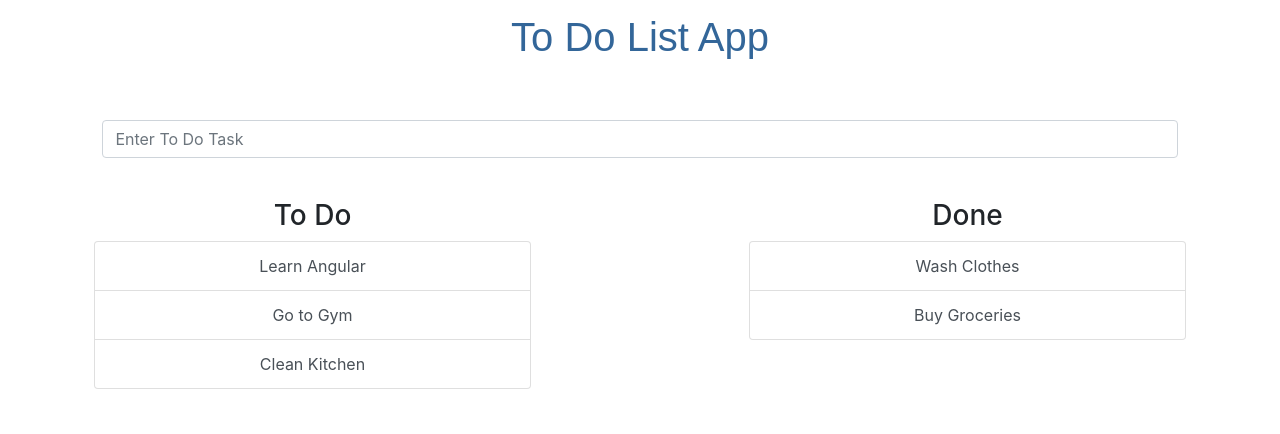
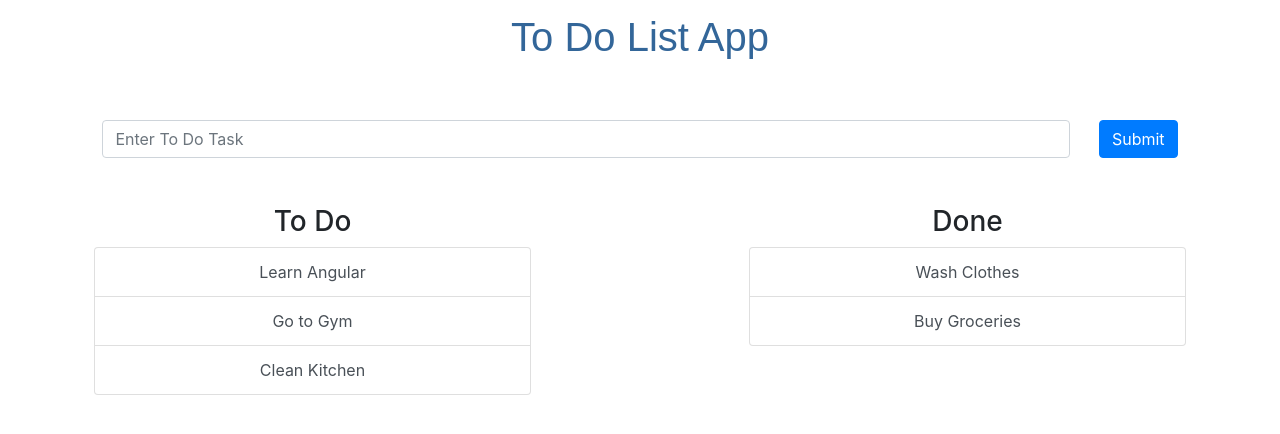
Before and after one commit to shashwat183/ToDoList-Angular, an Angular app: page / in a window 1280 px wide. Shown: the top 434 px of the page. Built offline with nearby package versions, Linux system fonts and the light colour scheme.

Commit message:
added form input to add more tasks

```diff
--- a/src/app/app.module.ts
+++ b/src/app/app.module.ts
@@ -7,6 +7,7 @@ import { AppComponent } from './app.component';
 import { TodoComponent } from './todo/todo.component';
 import { DoneComponent } from './done/done.component';
 import { TaskInputComponent } from './task-input/task-input.component';
+import { FormsModule } from '@angular/forms';
 
 @NgModule({
   declarations: [
@@ -17,7 +18,8 @@ import { TaskInputComponent } from './task-input/task-input.component';
   ],
   imports: [
     BrowserModule,
-    AppRoutingModule
+    AppRoutingModule,
+    FormsModule
   ],
   providers: [
     TodoTasksService
--- a/src/app/done-tasks.service.ts
+++ b/src/app/done-tasks.service.ts
@@ -16,7 +16,7 @@ export class DoneTasksService {
   }
 
   addDoneTask(task: string) {
-    this.doneTasks.push(task);
+    this.doneTasks.unshift(task);
   }
 
   removeDoneTask(task: string) {
--- a/src/app/done/done.component.html
+++ b/src/app/done/done.component.html
@@ -1,6 +1,6 @@
 <h3>Done</h3>
 <div class="list-group">
-    <button type="button" class="list-group-item list-group-item-action" *ngFor="let task of doneTasks">
+    <button type="button" class="list-group-item list-group-item-action" *ngFor="let task of doneTasks" (click)="onClick($event)">
         {{ task }}
     </button>
 </div>
--- a/src/app/done/done.component.ts
+++ b/src/app/done/done.component.ts
@@ -1,4 +1,5 @@
 import { DoneTasksService } from './../done-tasks.service';
+import { TodoTasksService } from './../todo-tasks.service';
 import { Component, OnInit } from '@angular/core';
 
 @Component({
@@ -9,11 +10,18 @@ import { Component, OnInit } from '@angular/core';
 export class DoneComponent implements OnInit {
 
   doneTasks: string[] = [];
-  constructor(private doneTasksService: DoneTasksService) {
+  constructor(private todoTasksService: TodoTasksService, private doneTasksService: DoneTasksService) {
     this.doneTasks = this.doneTasksService.getDoneTasks();
   }
 
   ngOnInit() {
   }
 
+  onClick($event) {
+    // const index = this.todoTasks.indexOf($event.target.innerText);
+    // this.todoTasks.splice(index, 1);
+    this.doneTasksService.removeDoneTask($event.target.innerText);
+    this.todoTasksService.addTodoTask($event.target.innerText);
+  }
+
 }
--- a/src/app/task-input/task-input.component.css
+++ b/src/app/task-input/task-input.component.css
@@ -1,3 +1,19 @@
 .form-group {
     padding: 4% 8% 0 8%;
   }
+
+.btn-input-side {
+}
+
+.input-form {
+  width: 100%;
+  height: 20%;
+  display: inline-block;
+  overflow: auto;
+  white-space: nowrap;
+  margin:0px auto;
+}
+
+.form-input {
+  width: 90%;
+}
--- a/src/app/task-input/task-input.component.html
+++ b/src/app/task-input/task-input.component.html
@@ -1,4 +1,7 @@
 <div class="form-group">
         <!-- <label for="tasksInput">Enter todo tasks here</label> -->
-        <input type="text" class="form-control" id="tasksInput" placeholder="Enter To Do Task">
+        <form #form = "ngForm" (ngSubmit)="onSubmit(form)" class="input-form">
+                <input type="text" name="new_task" class="form-control form-input" id="tasksInput" placeholder="Enter To Do Task" style="float: left" ngModel>
+                <button type="submit" class="btn btn-primary" style="float: right">Submit</button>
+        </form>
 </div>
--- a/src/app/task-input/task-input.component.ts
+++ b/src/app/task-input/task-input.component.ts
@@ -1,5 +1,6 @@
 import { TodoTasksService } from './../todo-tasks.service';
 import { Component, OnInit } from '@angular/core';
+import {NgForm} from '@angular/forms';
 
 @Component({
   selector: 'app-task-input',
@@ -13,4 +14,8 @@ export class TaskInputComponent implements OnInit {
   ngOnInit() {
   }
 
+  onSubmit(form: NgForm) {
+    const taskInputName = 'new_task';
+    this.todoTaskService.addTodoTask(form.value[taskInputName]);
+  }
 }
--- a/src/app/todo-tasks.service.ts
+++ b/src/app/todo-tasks.service.ts
@@ -16,7 +16,7 @@ export class TodoTasksService {
   }
 
   addTodoTask(task: string) {
-    this.todoTasks.push(task);
+    this.todoTasks.unshift(task);
   }
 
   removeTodoTask(task: string) {
```
Also changed, not shown: package.json (+16 -16 lines), 1 other file (tests, documents, lock files or other folders).
